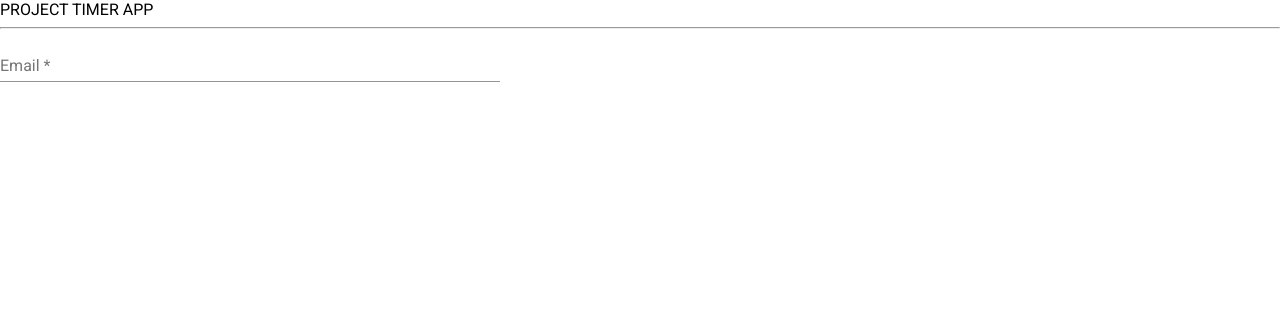
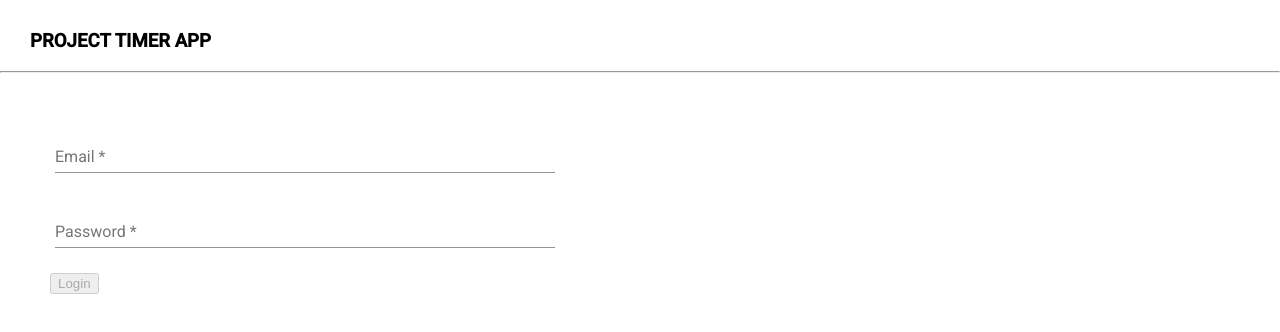
Before and after one commit to ShimiShimson/Project-Timer, an Angular app in the folder Project-Timer-frontend/: page / in a window 1280 px wide. Shown: the top 332 px of the page. Built offline with nearby package versions, Linux system fonts and the light colour scheme.

Commit message:
styling added -email and password mock check -if login successful display Success message -password validator doesn't work

```diff
--- a/Project-Timer-frontend/src/app/app.component.html
+++ b/Project-Timer-frontend/src/app/app.component.html
@@ -1,3 +1,3 @@
-PROJECT TIMER APP
+<h3>PROJECT TIMER APP</h3>
 <hr>
 <app-login-page></app-login-page>
--- a/Project-Timer-frontend/src/app/app.component.scss
+++ b/Project-Timer-frontend/src/app/app.component.scss
@@ -0,0 +1,4 @@
+h3 {
+    margin-top: 30px;
+    margin-left: 30px;
+}
--- /dev/null
+++ b/Project-Timer-frontend/src/app/login-page/correct-password.directive.ts
@@ -0,0 +1,8 @@
+import { AbstractControl, ValidatorFn } from "@angular/forms";
+
+export function passwordValidator(nameRe: RegExp): ValidatorFn {
+    return (control: AbstractControl): {[key: string]: any} | null => {
+      const forbidden = nameRe.test(control.value);
+      return forbidden ? {'incorrectPassword': {value: control.value}} : null;
+    };
+  }
--- a/Project-Timer-frontend/src/app/login-page/login-page.component.html
+++ b/Project-Timer-frontend/src/app/login-page/login-page.component.html
@@ -1,4 +1,4 @@
-<form class="example-form">
+<form class="example-form" #loginForm="ngForm">
     <mat-form-field class="example-full-width">
       <mat-label>Email</mat-label>
       <input matInput [formControl]="emailFormControl" placeholder="Ex. pat@example.com">
@@ -9,4 +9,22 @@
         Email is <strong>required</strong>
       </mat-error>
     </mat-form-field>
+      <mat-form-field class="example-full-width">
+      <mat-label>Password</mat-label>
+      <input type="password" matInput [formControl]="passwordFormControl" placeholder="password">
+      <mat-error *ngIf="passwordFormControl.hasError('incorrectPassword')">
+        Please enter correct password
+      </mat-error>
+      <mat-error *ngIf="passwordFormControl.hasError('minlength')">
+        Password is <strong>too short</strong>
+      </mat-error>
+      <mat-error *ngIf="passwordFormControl.hasError('maxlength')">
+        Password is <strong>too long</strong>
+      </mat-error>
+      <mat-error *ngIf="passwordFormControl.hasError('required')">
+        Password is <strong>required</strong>
+      </mat-error>
+    </mat-form-field>
+    <button type="submit" [disabled]="!emailFormControl.valid || !passwordFormControl.valid" (click)="onSubmit()">Login</button>
+    <p *ngIf="loginSuccess">LOGIN SUCCESSFUL!</p>
 </form>
--- a/Project-Timer-frontend/src/app/login-page/login-page.component.scss
+++ b/Project-Timer-frontend/src/app/login-page/login-page.component.scss
@@ -1,9 +1,13 @@
+
 .example-form {
+    margin-top: 50px;
+    margin-left: 50px;
     min-width: 150px;
     max-width: 500px;
     width: 100%;
   }
 
   .example-full-width {
+    margin: 5px;
     width: 100%;
   }
--- a/Project-Timer-frontend/src/app/login-page/login-page.component.ts
+++ b/Project-Timer-frontend/src/app/login-page/login-page.component.ts
@@ -1,5 +1,6 @@
-import {Component} from '@angular/core';
-import {FormControl, Validators} from '@angular/forms';
+import {Component, OnInit} from '@angular/core';
+import {AbstractControl, FormControl, Validators} from '@angular/forms';
+import { passwordValidator } from './correct-password.directive';
 
 /**
  * @title Input with error messages
@@ -9,9 +10,29 @@ import {FormControl, Validators} from '@angular/forms';
   templateUrl: './login-page.component.html',
   styleUrls: ['./login-page.component.scss'],
 })
-export class LoginPageComponent {
+export class LoginPageComponent implements OnInit {
+
+  loginSuccess = false;
+
   emailFormControl = new FormControl('', [
     Validators.required,
     Validators.email,
   ]);
+  passwordFormControl = new FormControl('', [
+    Validators.required,
+    Validators.minLength(4),
+    Validators.maxLength(8),
+    passwordValidator(/password/i),
+  ])
+
+  onSubmit() {
+    console.log(this.emailFormControl)
+    console.log(this.passwordFormControl)
+    this.loginSuccess = true;
+  }
+
+  ngOnInit () {
+    // console.log(this.emailFormControl)
+    // console.log(this.passwordFormControl)
+  }
 }
```
